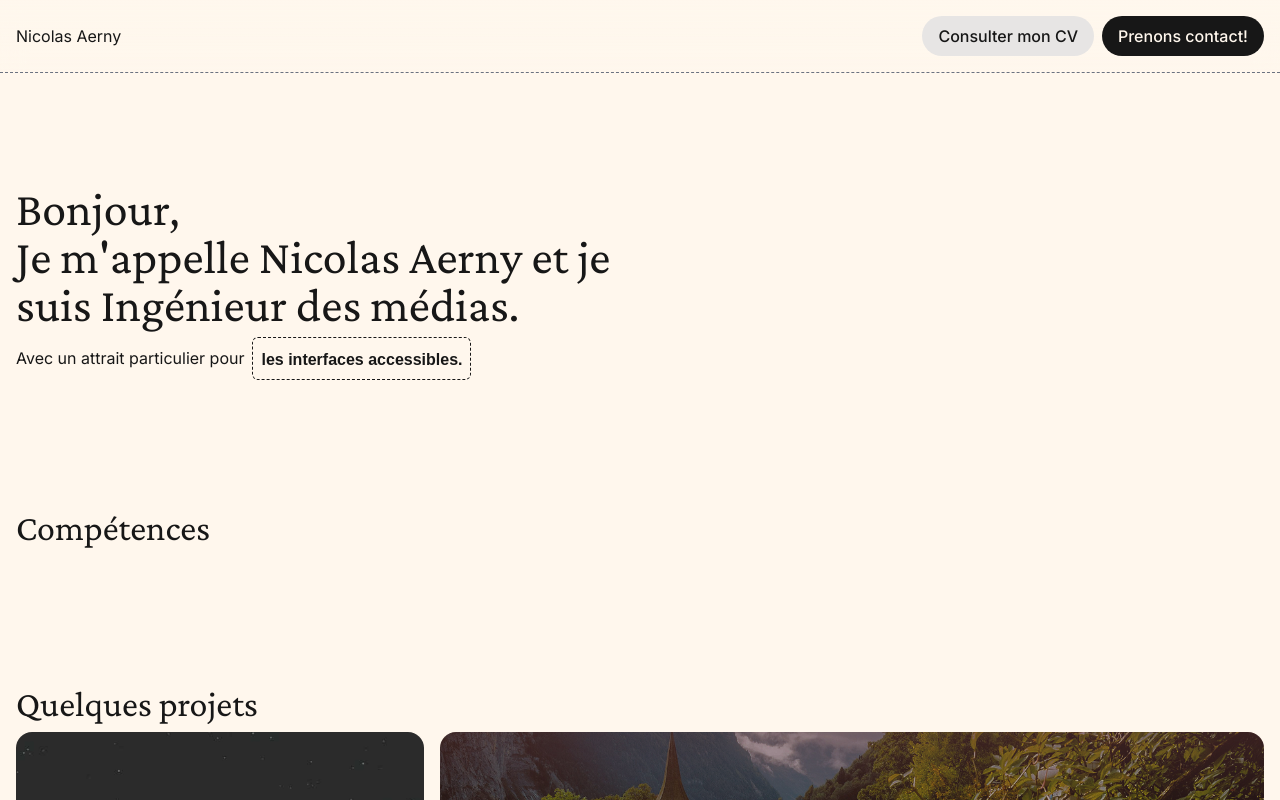
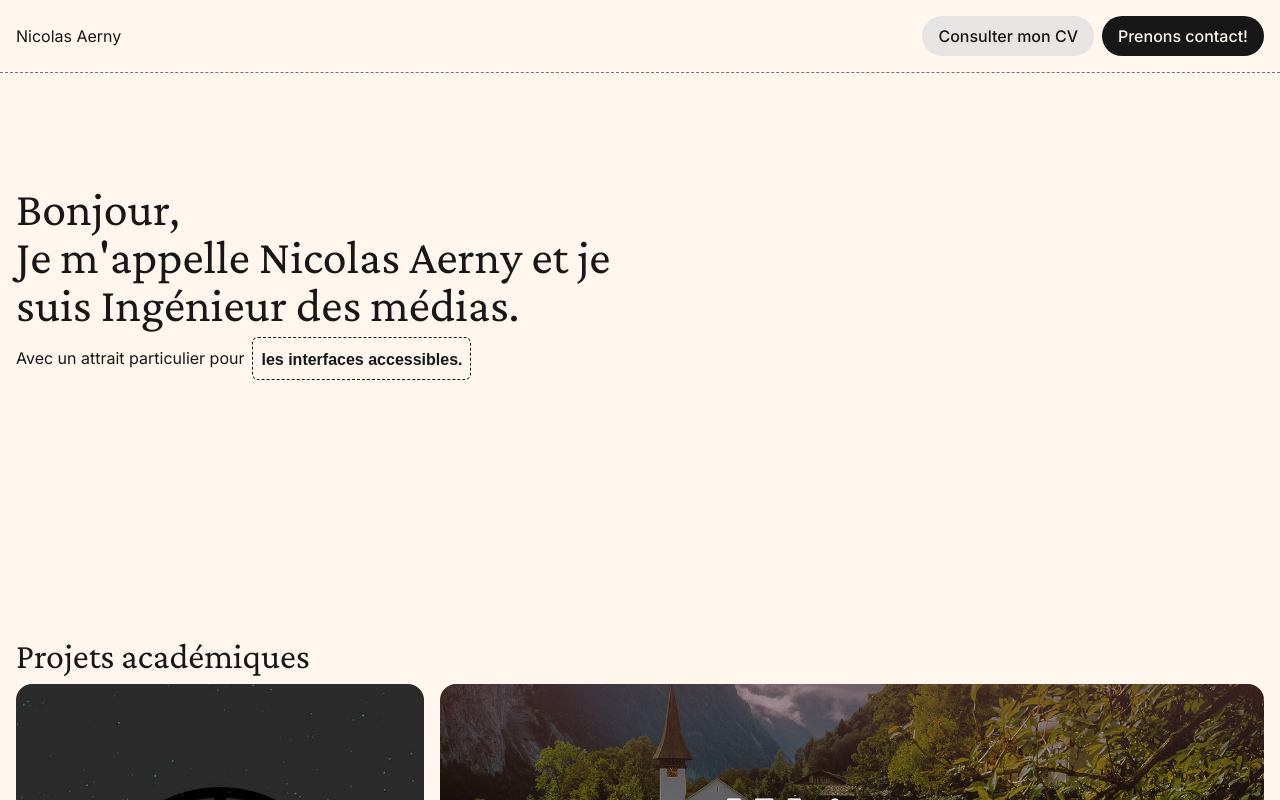
Before and after one commit to naerny/portfolio, a Next.js app: page / in a window 1280 px wide. Shown: the top 800 px of the page. Built offline with nearby package versions, Linux system fonts and the light colour scheme.

Commit message:
hide wordcloud and typo

```diff
--- a/app/page.tsx
+++ b/app/page.tsx
@@ -75,12 +75,12 @@ export default function Home() {
       <Hero />
 
      <div className="w-full">
-      <h2 className="h2">Compétences</h2>
-      {/* <WordCloud /> */}
+      {/* <h2 className="h2">Compétences</h2>
+      <WordCloud /> */}
      </div>
 
       <div className="w-full">
-        <h2 className="h2">Quelques projets</h2>
+        <h2 className="h2">Projets académiques</h2>
         <Grid leftImages={gridImages.leftImages} rightImages={gridImages.rightImages} heights={{ leftTop: 'md:h-116', leftBottom: 'md:h-96', rightTop: 'md:h-96', rightBottom: 'md:h-116' }} />
       </div>
       <List />
```
